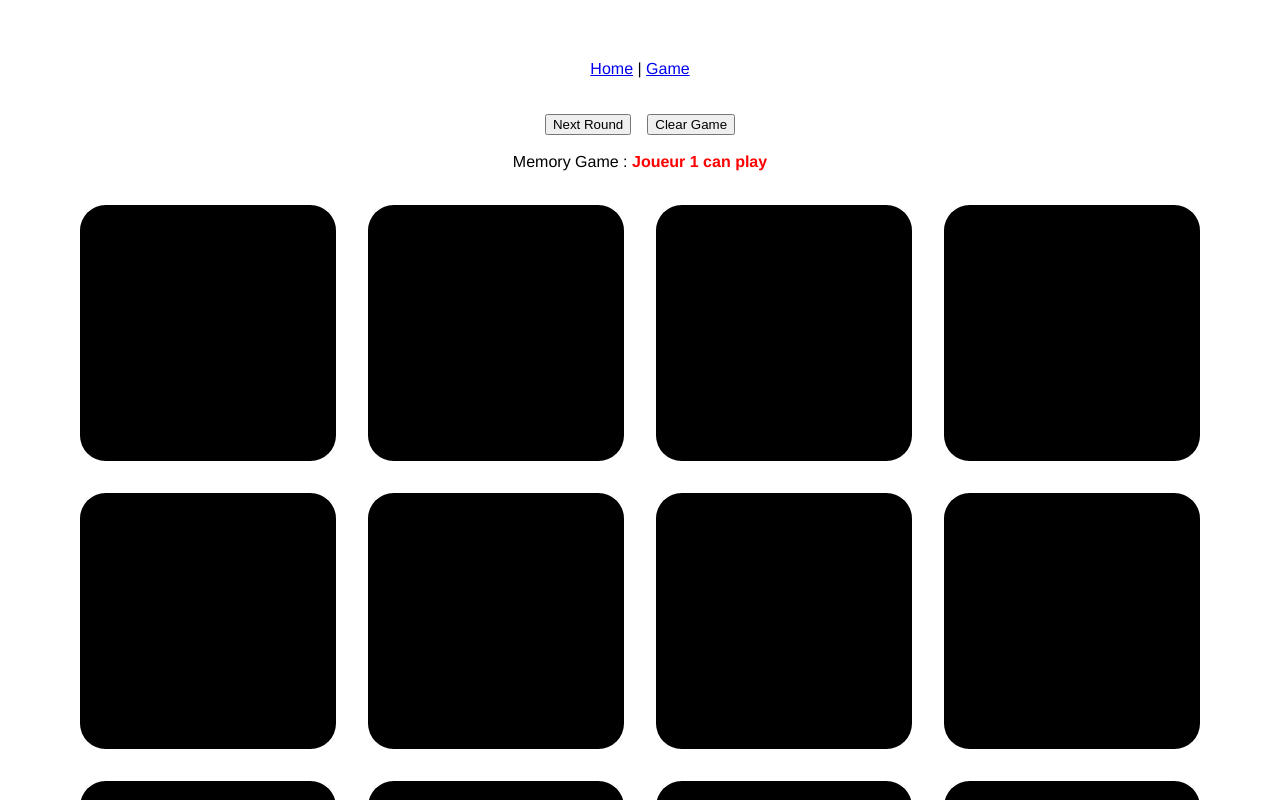
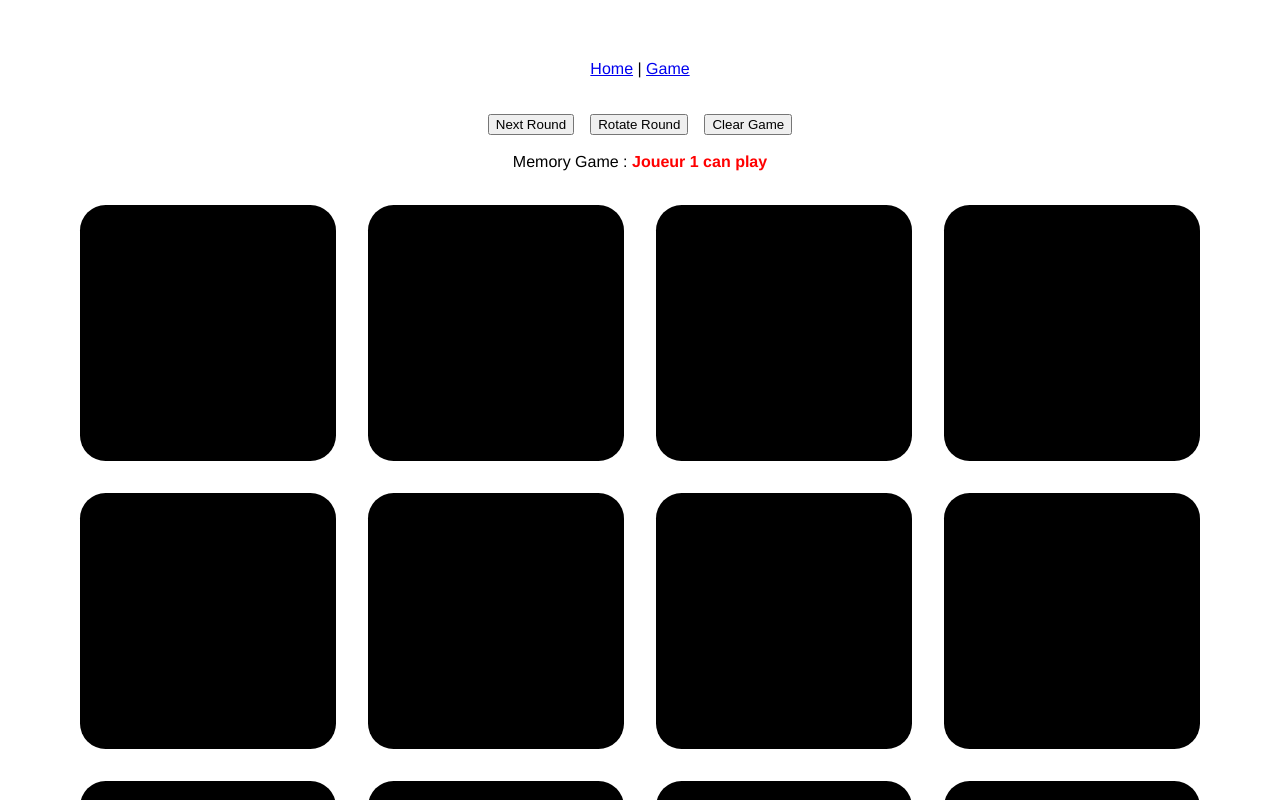
Before and after one commit to julienvanroy/naufrages-prototype-memory, a Vue app: page /game in a window 1280 px wide. Both pictures are taken after a click on the button "Generate Game". Shown: the top 800 px of the page. Built offline with nearby package versions, Linux system fonts and the light colour scheme.

Commit message:
feat: add rotate Game

```diff
--- a/src/pages/GamePage.vue
+++ b/src/pages/GamePage.vue
@@ -4,6 +4,7 @@
   <div class="flex">
     <button @click="generateGame" v-if="cards.length === 0">Generate Game</button>
     <button @click="nextRound" v-if="cards.length !== 0">Next Round</button>
+    <button @click="rotation" v-if="cards.length !== 0">Rotate Round</button>
     <button @click="clear" v-if="cards.length !== 0">Clear Game</button>
   </div>
   <br/>
@@ -15,7 +16,7 @@
     <strong v-else :style="{color: players[roundPlayer].color}">Next Player / Next Round</strong>
   </div>
   <br/>
-  <div class="flex">
+  <div class="flex" v-if="cards.length !== 0" :style="{transform: `rotate(${rotationAngle}deg)`, height: '100vw'}">
     <TheCard v-for="(card, index) in cards" :key="index" :color="card.color" :is-reveal="card.isReveal"
              @click="revealCard(card)"/>
   </div>
@@ -49,7 +50,8 @@ export default {
       cards: [],
       canReveal: false,
       isGameOver: false,
-      numberCardReveal: 0
+      numberCardReveal: 0,
+      rotationAngle: 0
     }
   },
   components: {TheCard},
@@ -106,6 +108,9 @@ export default {
       // Can reveal card
       this.canReveal = true
     },
+    rotation() {
+      this.rotationAngle += 90
+    },
     clear() {
       this.cards = []
       this.roundPlayer = 0
@@ -123,6 +128,7 @@ export default {
   flex-wrap: wrap;
   margin: auto;
   justify-content: center;
+  transition: transform 0.6s ease;
 
   > div {
     margin: 1rem;
```
